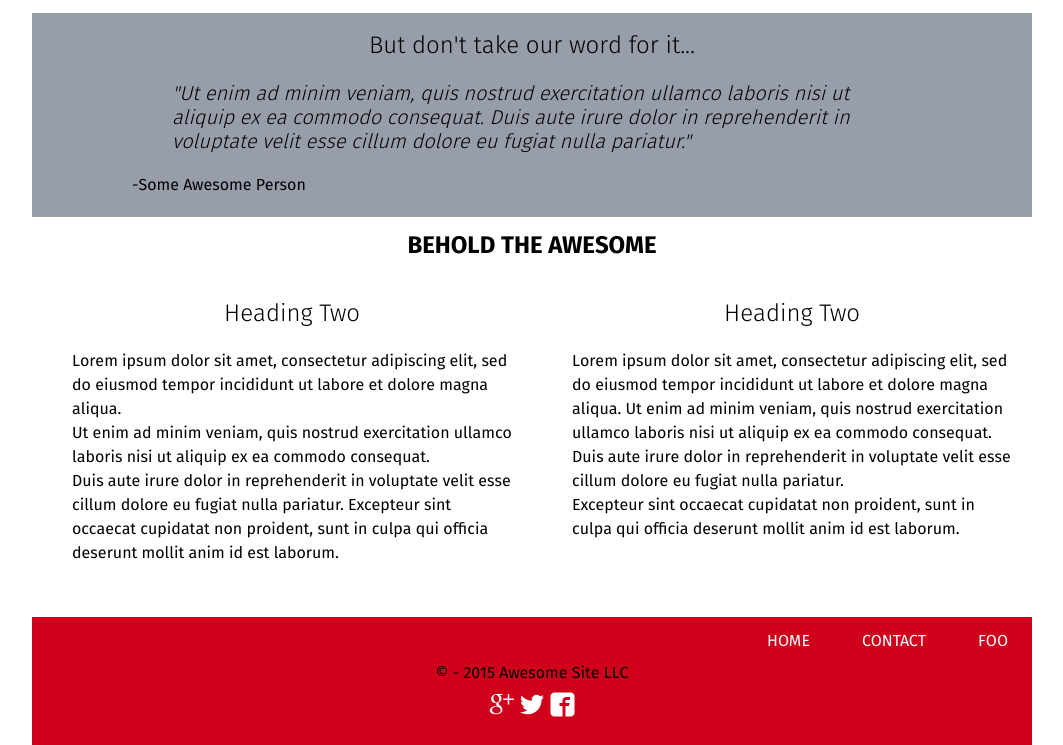
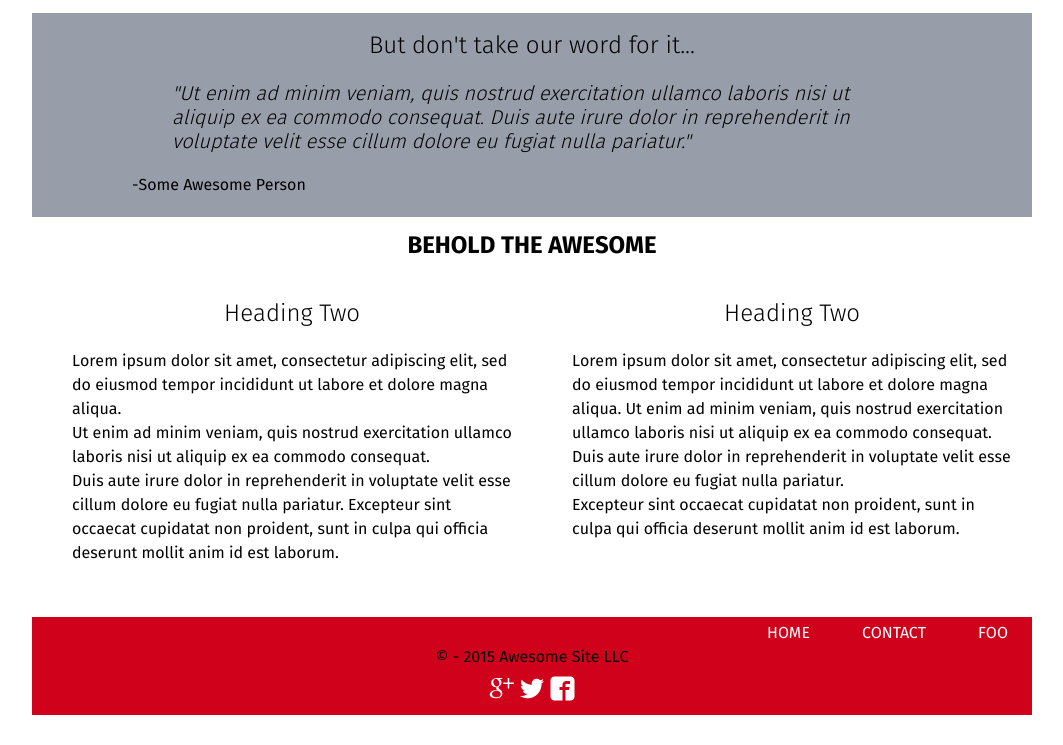
Before and after one commit to greydays/css-architecture, a plain HTML site: page index.html in a window 1280 px wide. Shown: the part 433-1178 px from the top of the page, without its empty margins (108-1171 px from the left). After the commit the page ends 1148 px from the top, so only its background shows below. Drawn offline with Linux system fonts and the light colour scheme; files whose address does not match are found by name.

Commit message:
favicon added, clearfix added to subscribe section due to Safari and iOS, footer shrunk

```diff
--- a/css/layouts.css
+++ b/css/layouts.css
@@ -67,11 +67,15 @@ article {
 /*footer*/
 .footer_nav {
   text-align: right;
-  padding-top: 1em;
+  padding-top: .5em;
 }
 .footer_nav_link {
   margin: 1.5em;
 }
 .copyright_text {
-  padding-top: 1em;
+  padding-top: .5em;
 }
+.social_links {
+  margin-top: .5em;
+  padding-bottom: .5em;
+}
--- a/css/modules.css
+++ b/css/modules.css
@@ -52,7 +52,6 @@
 }
 /*footer*/
 .home_footer {
-  height: 8em;
   margin-top: 2em;
   background-color: #D0021B;
   text-align: center;
@@ -61,7 +60,6 @@
 .social_links {
   font-size: 24px;
   color: #999;
-  margin-top: .5em;
 }
 /*utilities*/
 .float_left {
--- a/index.html
+++ b/index.html
@@ -1,10 +1,12 @@
 <!doctype html>
-<html class="no-js" lang="">
+<html class="no-js" lang="EN">
   <head>
     <meta charset="utf-8">
     <meta http-equiv="x-ua-compatible" content="ie=edge">
     <title>CSS - Architecture</title>
     <meta name="viewport" content="width=device-width, initial-scale=1">
+    <link rel="apple-touch-icon" href="images/apple-touch-icon.png">
+    <link rel="shortcut icon" href="images/favicon.ico" type="image/x-icon" />
     <link rel="stylesheet" href="css/main.css">
     <link rel="stylesheet" href="css/layouts.css">
     <link rel="stylesheet" href="css/modules.css">
@@ -25,7 +27,7 @@
       </div>
     </header>
     <main>
-      <section class="subscribe container">
+      <section class="subscribe container clearfix">
         <article class="subscribe_benefits half_wide">
           <h2>Heading Two</h2>
           <h3>Heading Three</h3>
```
Also changed, not shown: images/apple-touch-icon.png (added), images/favicon-16x16.png (added), images/favicon.ico (added).
